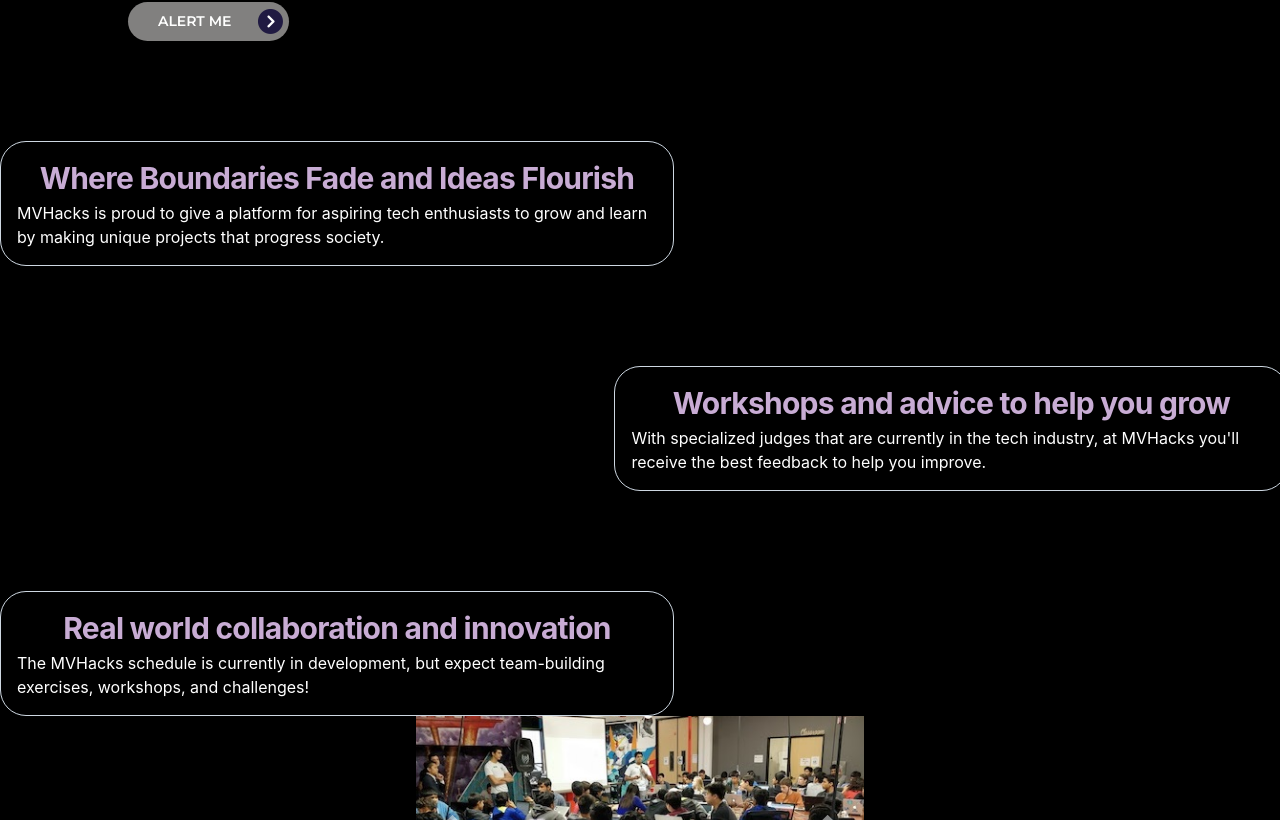
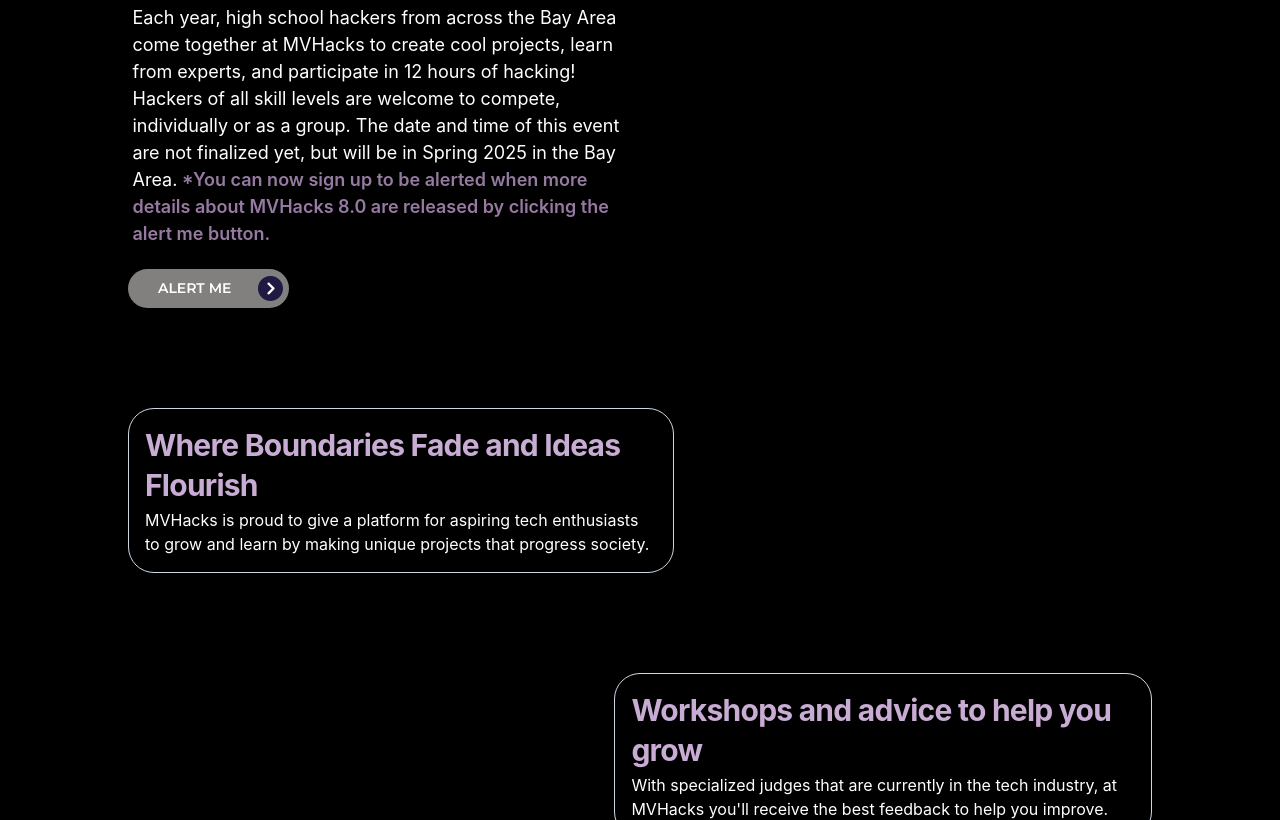
Before and after one commit to mvhacks/website-9.0, a React (Create React App) app: page / in a window 1280 px wide. Shown: the part 640-1460 px from the top of the page. Built offline with nearby package versions, Linux system fonts and the light colour scheme.

Commit message:
Changing margins and adding general text
Signed-off-by: FordoA455 <milobylin@gmail.com>

```diff
--- a/src/components/InfoPage.tsx
+++ b/src/components/InfoPage.tsx
@@ -31,7 +31,8 @@
             "--Card-radius": "26px",
             display: "flex",
             flexDirection: "column",
-            width: "50%",
+            width: "40%",
+            marginLeft: "10%",
             backgroundColor: "black"
           }}>
             <CardContent sx={{alignItems: "center"}}>
@@ -48,8 +49,8 @@
             "--Card-radius": "26px",
             display: "flex",
             flexDirection: "column",
-            width: "50%",
             marginLeft: "48%",
+            marginRight: "10%",
             marginTop: "100px",
             backgroundColor: "black"
           }}>
@@ -68,7 +69,9 @@
             display: "flex",
             flexDirection: "column",
             marginTop: "100px",
-            width: "50%",
+            marginLeft: "10%",
+            marginBottom: "5%",
+            width: "40%",
             backgroundColor: "black"
           }}
         >
@@ -87,12 +90,13 @@
             "--Card-padding": "16px",
             "--Card-radius": "26px",
             display: "flex",
+            margin: "0 10%",
             flexDirection: "column",
             backgroundColor: "black",
             padding: "5%"
           }}>
             <CardContent sx={{alignItems: "center"}}>
-              <Typography textColor={"#c8acd4"} level="h4">Where Boundaries Fade and Ideas Flourish</Typography>
+              <Typography textColor={"#c8acd4"} level="h2">Where Boundaries Fade and Ideas Flourish</Typography>
               <Typography textColor={"common.white"} level="body-md">MVHacks is proud to give a platform for aspiring tech enthusiasts to grow and learn by making unique projects that progress society.</Typography>
             </CardContent>
         </Card>
@@ -105,12 +109,12 @@
             "--Card-radius": "26px",
             display: "flex",
             flexDirection: "column",
-            marginTop: "50px",
+            margin: "10% 10%" ,
             backgroundColor: "black",
             padding: "5%"
           }}>
             <CardContent sx={{alignItems: "center"}}>
-              <Typography textColor={"#c8acd4"} level="h4">Workshops and advice to help you grow</Typography>
+              <Typography textColor={"#c8acd4"} level="h2">Workshops and advice to help you grow</Typography>
               <Typography textColor={"common.white"} level="body-md">With specialized judges that are currently in the tech industry, at MVHacks you'll receive the best feedback to help you improve.</Typography>
             </CardContent>
         </Card>
@@ -123,13 +127,13 @@
             "--Card-radius": "26px",
             display: "flex",
             flexDirection: "column",
-            marginTop: "50px",
+            margin: "10% 10%" ,
             backgroundColor: "black",
             padding: "5%"
           }}
         >
             <CardContent sx={{alignItems: "center"}}>
-              <Typography textColor={"#c8acd4"} level="h4">Real world collaboration and innovation</Typography>
+              <Typography textColor={"#c8acd4"} level="h2">Real world collaboration and innovation</Typography>
               <Typography textColor={"common.white"} level="body-md">The MVHacks schedule is currently in development, but expect team-building exercises, workshops, and challenges!</Typography>
             </CardContent>
         </Card>
--- a/src/components/Title.tsx
+++ b/src/components/Title.tsx
@@ -69,6 +69,11 @@
             </Typography>
           </Box>
         </Typography>
+        <Typography level="body-lg" variant="plain" textColor="common.white" sx={{maxWidth: "500px", marginLeft: "10%", marginBottom:"20px"}}>
+          Each year, high school hackers from across the Bay Area come together at MVHacks to create cool projects, learn from experts, and participate in 12 hours of hacking! Hackers of all skill levels are welcome to compete, individually or as a group.
+          The date and time of this event are not finalized yet, but will be in Spring 2025 in the Bay Area.
+          <Typography level="title-lg" variant="plain" sx={{color: "rgb(150,122,162)"}}>*You can now sign up to be alerted when more details about MVHacks 8.0 are released by clicking the alert me button.</Typography>{' '}
+        </Typography>
       </div>
       <Button
         sx={{ borderRadius: "25px", marginLeft: "10%" }}
```
